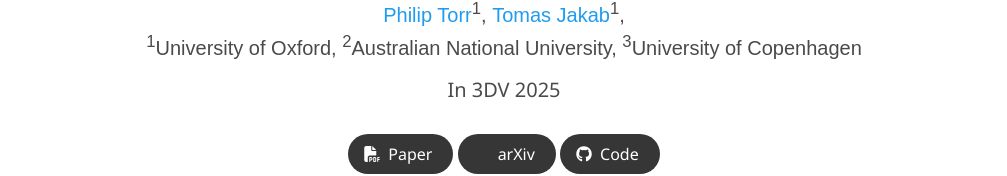
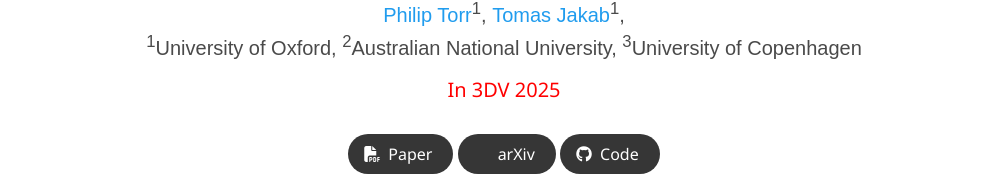
Before and after one commit to dreambeast3d/dreambeast3d.github.io, a plain HTML site: page index.html in a window 1280 px wide. Shown: the part 272-448 px from the top of the page, without its empty margins (136-1143 px from the left). Drawn offline with nearby package versions, Linux system fonts and the light colour scheme; some icons are missing; a web font is replaced by a local one.

Commit message:
Change publication abstract text color to red in index.html

```diff
--- a/index.html
+++ b/index.html
@@ -91,7 +91,7 @@
 
 
           <div class="column has-text-centered">
-            <p class="is-size-5 publication-abstract">
+            <p class="is-size-5 publication-abstract" style="color: red;">
               In 3DV 2025
             </p>
           </div>
```
